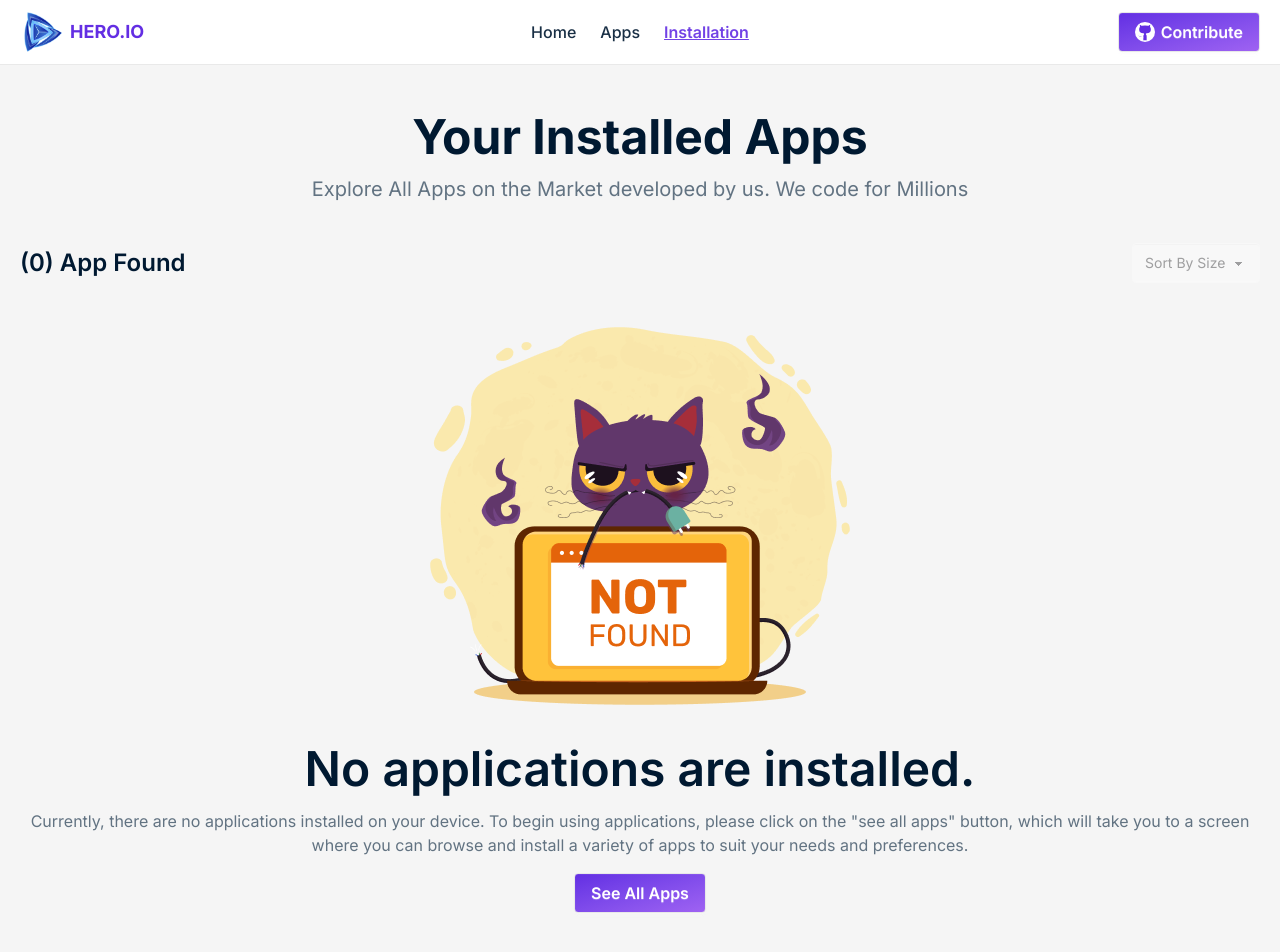
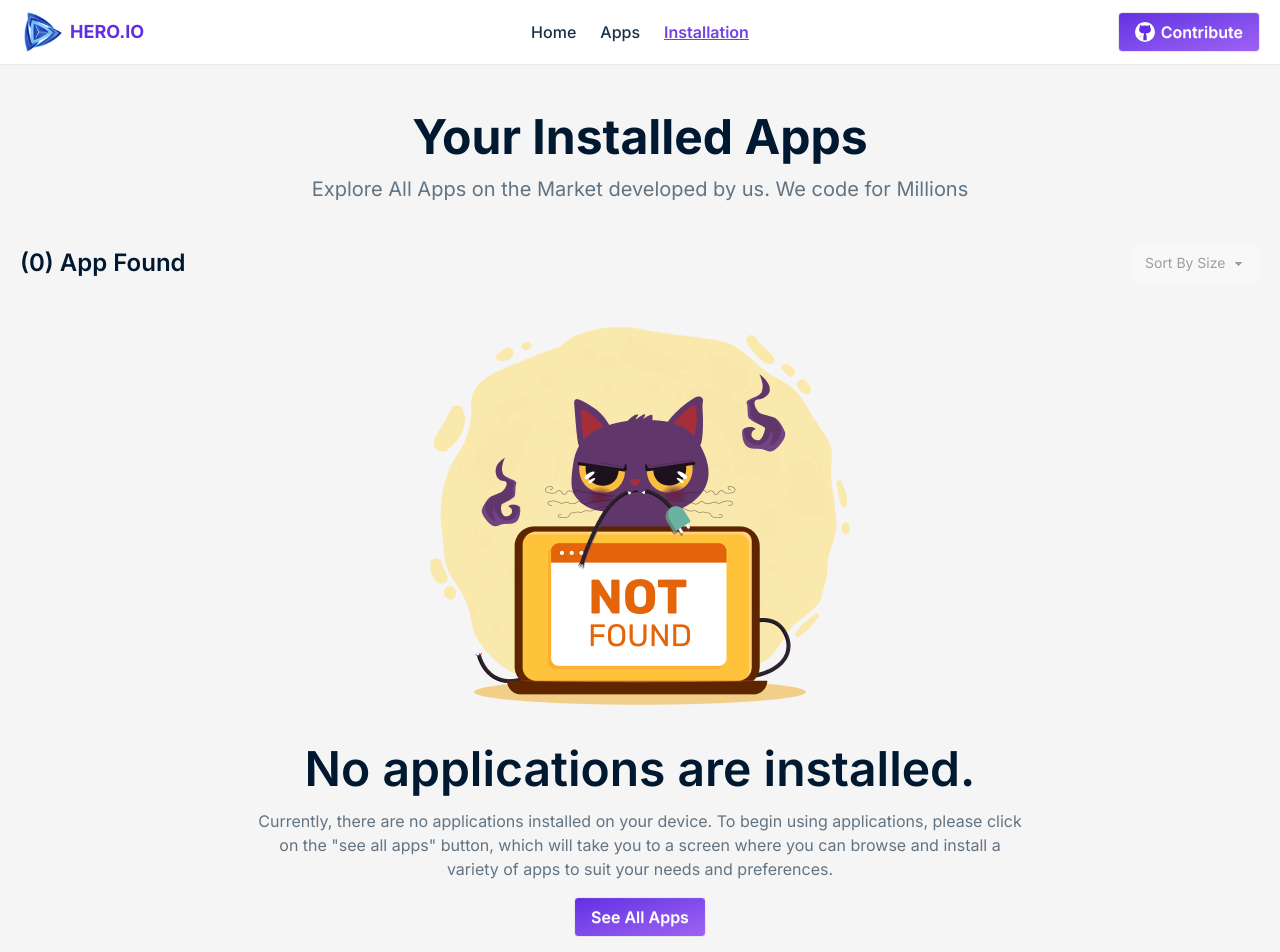
Before and after one commit to programmerrakibul/hero.io, a React (Vite) app: page /installation in a window 1280 px wide. Shown: the top 952 px of the page. Built offline with nearby package versions, Linux system fonts and the light colour scheme.

Commit message:
max-w added

```diff
--- a/src/components/pages/Installation/Installation.jsx
+++ b/src/components/pages/Installation/Installation.jsx
@@ -64,7 +64,7 @@
                 <h3 className="text-2xl sm:text-3xl md:text-4xl lg:text-5xl font-semibold">
                   No applications are installed.
                 </h3>
-                <p className="text-[#627382] text-sm sm:text-base">
+                <p className="text-[#627382] text-sm sm:text-base max-w-3xl mx-auto">
                   Currently, there are no applications installed on your device.
                   To begin using applications, please click on the "see all
                   apps" button, which will take you to a screen where you can
```
